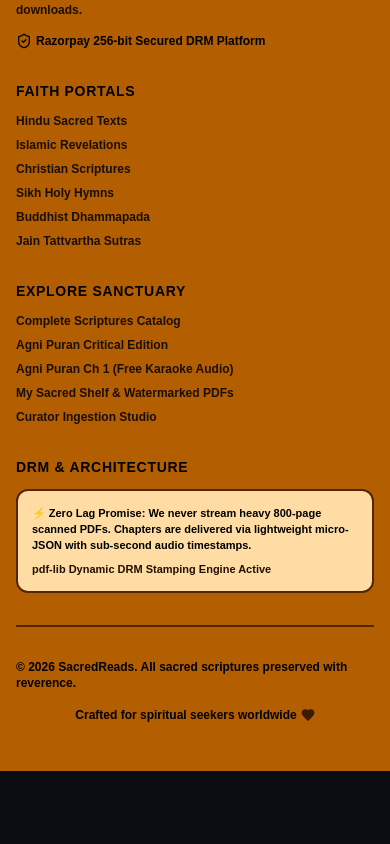
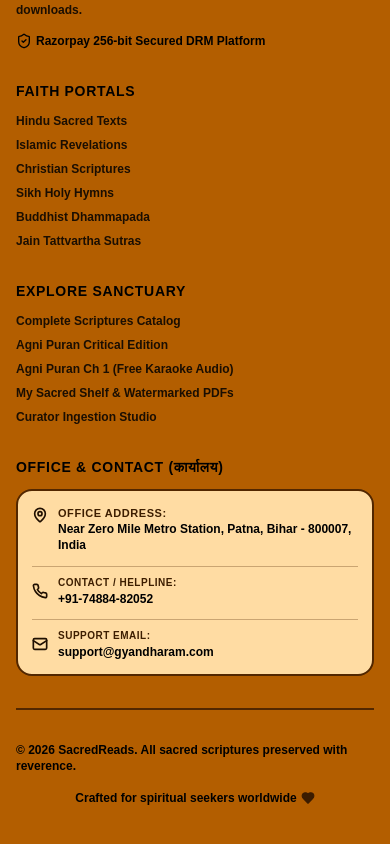
Before and after one commit to khushboo979-835/puraan, a Next.js app: page / in a window 390 px wide. Shown: the part 5561-6405 px from the top of the page. Before the commit the page ends 6332 px from the top, so only its background shows below. Built offline with nearby package versions, Linux system fonts and the light colour scheme; no server answers; the database is empty.

Commit message:
Add office address and phone number to website footer

```diff
--- a/components/Footer.tsx
+++ b/components/Footer.tsx
@@ -1,6 +1,6 @@
 import React from 'react';
 import Link from 'next/link';
-import { BookOpen, ShieldCheck, Heart } from 'lucide-react';
+import { BookOpen, ShieldCheck, Heart, MapPin, Phone, Mail } from 'lucide-react';
 
 export default function Footer() {
   const religions = [
@@ -34,7 +34,8 @@ export default function Footer() {
           </div>
         </div>
 
-        <div className="grid grid-cols-1 md:grid-cols-4 gap-8 mb-8">
+        <div className="grid grid-cols-1 sm:grid-cols-2 md:grid-cols-4 gap-8 mb-8">
+          {/* Col 1: Overview */}
           <div className="space-y-3">
             <div className="flex items-center space-x-2">
               <div className="w-7 h-7 bg-[#1f0f00] rounded-lg flex items-center justify-center text-[#ffd99e] font-black">
@@ -51,6 +52,7 @@ export default function Footer() {
             </div>
           </div>
 
+          {/* Col 2: Faith Portals */}
           <div>
             <h4 className="font-black text-[#000000] uppercase tracking-wider mb-3 text-sm">Faith Portals</h4>
             <ul className="space-y-2 font-bold text-[#1a0e02]">
@@ -87,6 +89,7 @@ export default function Footer() {
             </ul>
           </div>
 
+          {/* Col 3: Explore Sanctuary */}
           <div>
             <h4 className="font-black text-[#000000] uppercase tracking-wider mb-3 text-sm">Explore Sanctuary</h4>
             <ul className="space-y-2 font-bold text-[#1a0e02]">
@@ -118,15 +121,45 @@ export default function Footer() {
             </ul>
           </div>
 
-          <div>
-            <h4 className="font-black text-[#000000] uppercase tracking-wider mb-3 text-sm">DRM & Architecture</h4>
-            <div className="p-3.5 bg-[#ffdca3] rounded-xl border-2 border-[#522700] space-y-2">
-              <p className="text-[11px] text-[#000000] font-bold">
-                ⚡ <strong>Zero Lag Promise:</strong> We never stream heavy 800-page scanned PDFs. Chapters are delivered via lightweight micro-JSON with sub-second audio timestamps.
-              </p>
-              <p className="text-[11px] text-[#241000] font-black">
-                pdf-lib Dynamic DRM Stamping Engine Active
-              </p>
+          {/* Col 4: Office & Contact Information */}
+          <div className="space-y-3">
+            <h4 className="font-black text-[#000000] uppercase tracking-wider mb-3 text-sm">Office & Contact (कार्यालय)</h4>
+            <div className="p-3.5 bg-[#ffdca3] rounded-2xl border-2 border-[#522700] space-y-3 text-xs">
+              <div className="flex items-start space-x-2.5 text-[#000000]">
+                <MapPin className="w-4 h-4 text-[#1f0f00] flex-shrink-0 mt-0.5 stroke-[2.5]" />
+                <div>
+                  <span className="font-black block text-[11px] uppercase tracking-wider text-[#3d1e00]">Office Address:</span>
+                  <p className="font-bold text-xs text-[#000000] leading-snug">
+                    Near Zero Mile Metro Station, Patna, Bihar - 800007, India
+                  </p>
+                </div>
+              </div>
+
+              <div className="flex items-center space-x-2.5 text-[#000000] pt-2 border-t border-[#522700]/30">
+                <Phone className="w-4 h-4 text-[#1f0f00] flex-shrink-0 stroke-[2.5]" />
+                <div>
+                  <span className="font-black block text-[10px] uppercase tracking-wider text-[#3d1e00]">Contact / Helpline:</span>
+                  <a
+                    href="tel:+917488482052"
+                    className="font-black text-xs text-[#000000] hover:underline"
+                  >
+                    +91-74884-82052
+                  </a>
+                </div>
+              </div>
+
+              <div className="flex items-center space-x-2.5 text-[#000000] pt-2 border-t border-[#522700]/30">
+                <Mail className="w-4 h-4 text-[#1f0f00] flex-shrink-0 stroke-[2.5]" />
+                <div>
+                  <span className="font-black block text-[10px] uppercase tracking-wider text-[#3d1e00]">Support Email:</span>
+                  <a
+                    href="mailto:support@gyandharam.com"
+                    className="font-bold text-xs text-[#000000] hover:underline"
+                  >
+                    support@gyandharam.com
+                  </a>
+                </div>
+              </div>
             </div>
           </div>
         </div>
```
